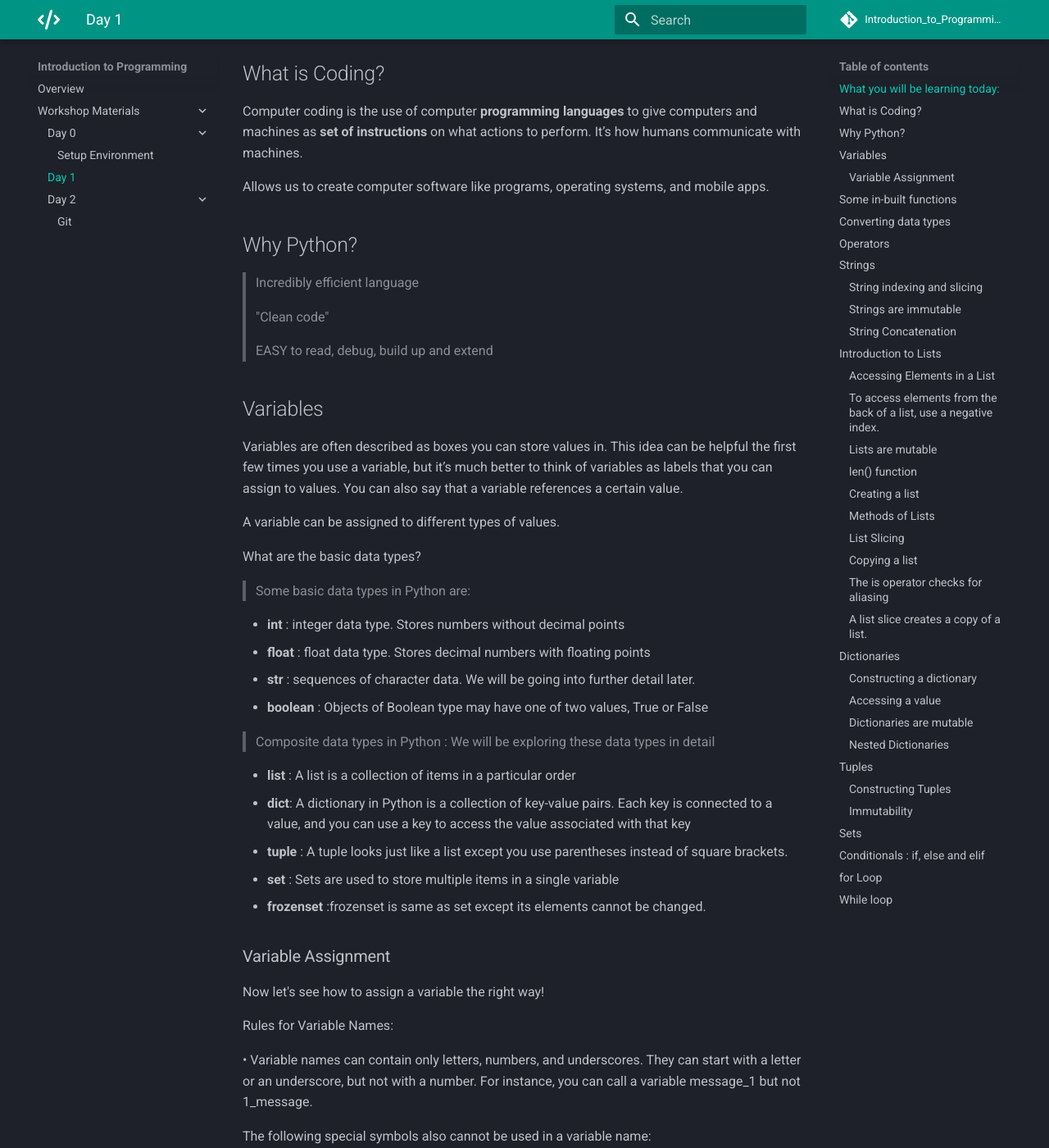
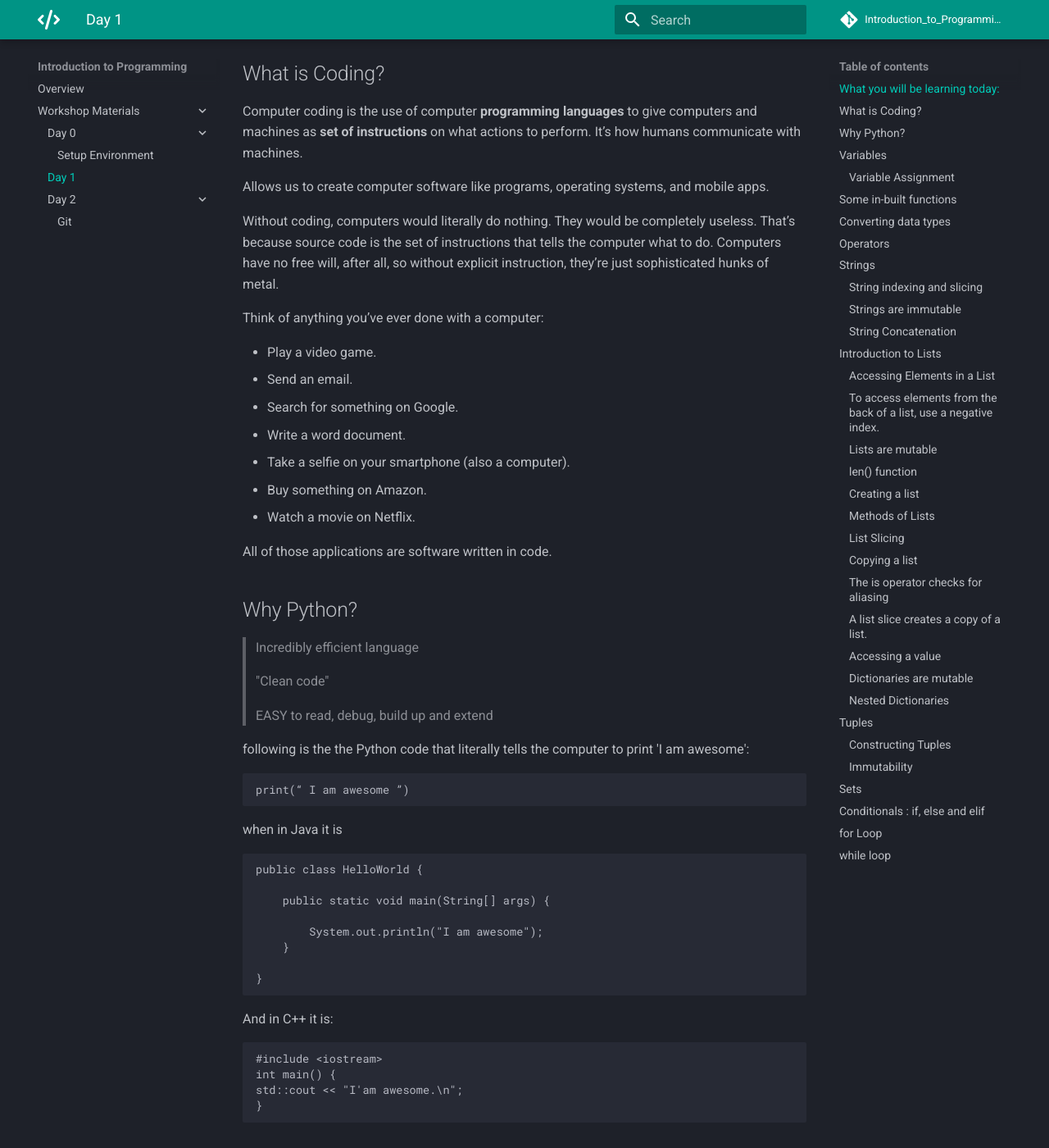
Before and after one commit to 3DCdsc/Introduction_to_Programming, an MkDocs documentation site: the page built from docs/Day_1/day_1.md, in a window 1280 px wide and 1400 px high, scrolled down 527 px. Shown: the whole window at 82% size. Built offline with MkDocs 1.6.1 and Material for MkDocs 9.7.7, drawn with Linux system fonts in a browser that asks for light colours; comment, search, counter and statistics services are not loaded; some of the changed text lies outside the part shown.

Commit message:
Update day_1.md

````diff
--- a/docs/Day_1/day_1.md
+++ b/docs/Day_1/day_1.md
@@ -23,6 +23,21 @@
 
 Allows us to create computer software like programs, operating systems, and mobile apps.
 
+Without coding, computers would literally do nothing. They would be completely useless. That’s because source code is the set of instructions that tells the computer what to do. Computers have no free will, after all, so without explicit instruction, they’re just sophisticated hunks of metal.
+
+Think of anything you’ve ever done with a computer:
+
+* Play a video game.
+* Send an email.
+* Search for something on Google.
+* Write a word document.
+* Take a selfie on your smartphone (also a computer).
+* Buy something on Amazon.
+* Watch a movie on Netflix.
+
+All of those applications are software written in code.
+
+
 
 ## Why Python?
 
@@ -32,16 +47,42 @@
 
 > EASY to read, debug, build up and extend
 
+
+following is the the Python code that literally tells the computer to print 'I am awesome':
+
+    print(“ I am awesome ”)
+
+when in Java it is
+
+    public class HelloWorld {
+
+        public static void main(String[] args) {
+
+            System.out.println("I am awesome");
+        }
+
+    }
+
+And in C++ it is:
+
+    #include <iostream>
+    int main() {
+    std::cout << "I'am awesome.\n";
+    }
+
+
 ## Variables
 
 Variables are often described as boxes you can store values in.
 This idea can be helpful the first few times you use a variable, but it’s much better to think of variables as labels that you can assign to values.
 You can also say that a variable references a certain value.
 
-A variable can be assigned to different types of values.
+!!!note "Data type"
+          an attribute of data which tells the compiler or interpreter how the programmer intends to use the data
+
+          A variable can be assigned to different types of values.
 
 What are the basic data types?
-
 
 > Some basic data types in Python are:
 
@@ -52,7 +93,7 @@
 
 
 > Composite data types in Python :
-We will be exploring these data types in detail
+  We will be exploring these data types in detail
 
 *   **list** : A list is a collection of items in a particular order
 *   **dict**: A dictionary in Python is a collection of key-value pairs. Each key is connected
@@ -286,6 +327,7 @@
         s = "3DC'20 - I Love Coding!"
 
 
+
 ### Strings are immutable
 This means that once a string is created, the elements within it can not be changed or replaced. For example:
 ```python
@@ -308,11 +350,25 @@
 print(s)
 ```
 
-!!!note "How does the multiplication operator behave with strings ?"
-```python
-length = "z"
-print(length *3)
-```
+!!! note "How does the multiplication operator behave with strings ?"
+          ```python
+          length = "z"
+          print(length *3)
+          ```
+
+!!! note "Practice 2"
+          Suppose you had a person's name in a variable:
+
+          myName = "Kenny Carney"
+
+          However, you want the surname Carney first and then the first name of Kenny. Use slicing to print out Carney Kenny.
+
+          Remember: you can use the plus symbol and spaces to concatenate:  print(surname + " " + firstName)
+
+!!! note "Advanced Practice : Palindromes"
+          Given a string, write a code to check if it is palindrome or not.
+          A string is said to be palindrome if the reverse of the string is the same as string.
+          For example, “radar” is a palindrome, but “radix” is not a palindrome.
 
 ## Introduction to Lists
 
@@ -502,6 +558,28 @@
 print(a == b)
 ```
 
+!!! note "**Practice 3**"
+  ```python
+  #1. What will the below code produce?
+
+  x = [0,1,2,3,4,5]
+  x == x[:3] + x[3:]
+  ```
+
+!!! note "**Practice 4**"
+      Given a list, write a code that swaps the list elements at indices index1 and index2.
+
+      It does not modify the original list, but returns a new list.
+
+      Important note : Do keep in mind that the indices given could be *negative* as well
+
+      I have started the code for you
+```python
+      ls = [3, 6, 8, 2]
+      index1 = int(input(" Enter index 1 value :"))
+      index2 = int(input(" Enter index 2 value:"))
+ ```
+
 ## Dictionaries
 
 We've been learning about sequences in Python but now we're going to switch gears and learn about mappings in Python. If you're familiar with other languages you can think of these Dictionaries as hash tables.
@@ -649,12 +727,13 @@
 
 Here's the general format for a  ```for``` loop in Python:
 
-     ```python
+```python
     for item in object:
         statements to do stuff
-     ```
+```
 
-## While loop
+## while loop
+
 A bit similar to for loop, but it keeps running until the condition is false
 The main difference between for loop and while loop is
     * for loop is used in situations where you know the number of iterations to go through
````
